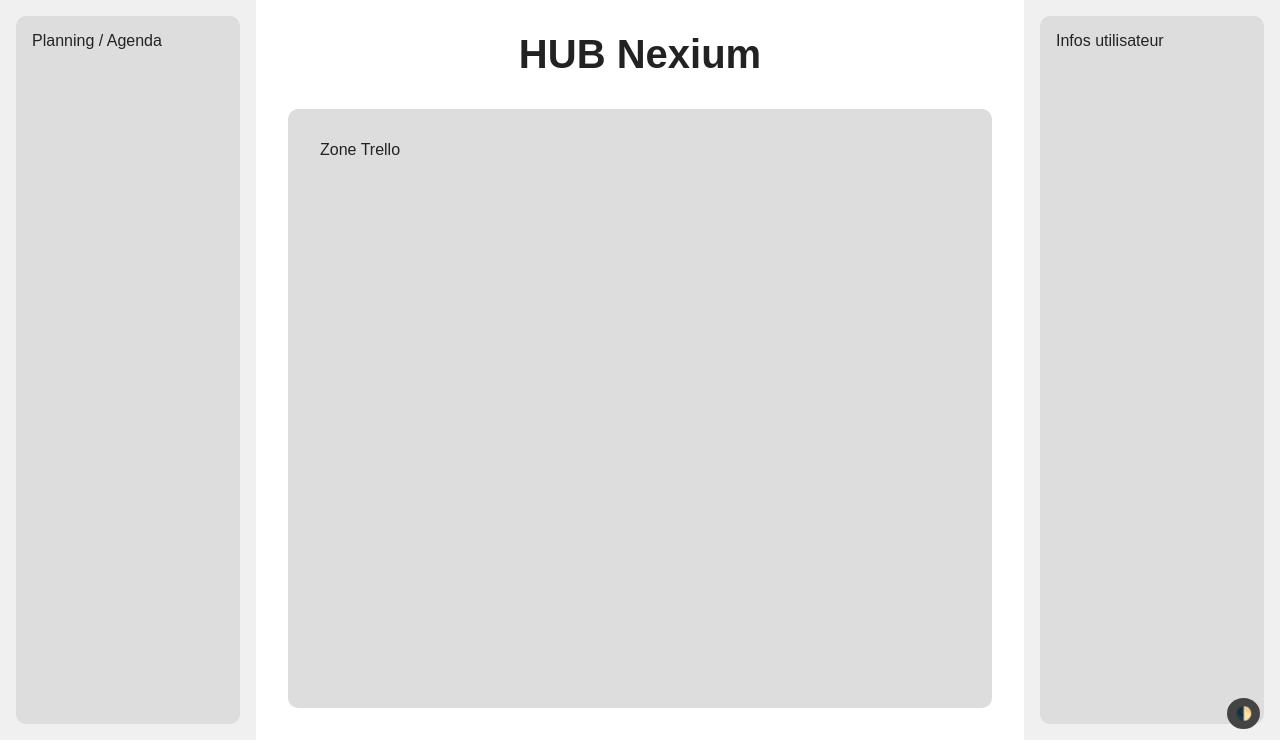
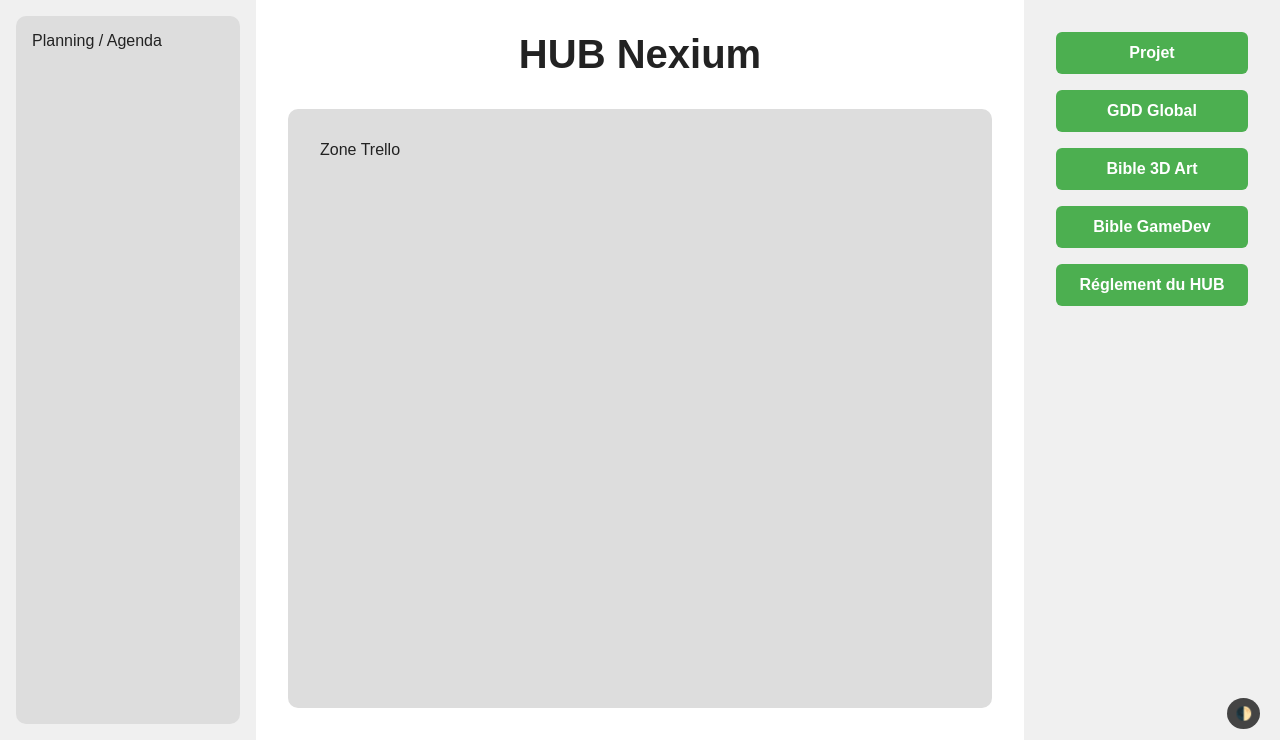
Before and after one commit to M1n-0/gesthub, a Flask app: page / in a window 1280 px wide. Shown: the part 51-800 px from the top of the page. Run offline with Flask 3, Linux system fonts and the light colour scheme; the visitor is signed in with stand-in values (Sample User, id 1).

Commit message:
ajout boutons pour les documents etc

```diff
--- a/web/assets/css/index.css
+++ b/web/assets/css/index.css
@@ -340,3 +340,52 @@
       width: 90%;
     }
   }
+
+  /* Supprimer tous les styles .learn-more et les remplacer par : */
+
+.button-container {
+    display: flex;
+    flex-direction: column;
+    gap: 1rem;
+    padding: 1rem;
+    width: 100%;
+  }
+
+  .simple-btn {
+    width: 100%;
+    padding: 12px 0;
+    border: none;
+    border-radius: 6px;
+    background-color: #4CAF50;
+    color: white;
+    font-weight: bold;
+    cursor: pointer;
+    transition: background-color 0.3s;
+    text-align: center;
+    font-size: 1rem;
+  }
+
+  .simple-btn:hover {
+    background-color: #45a049;
+  }
+
+  .dark .simple-btn {
+    background-color: #282936;
+  }
+
+  .dark .simple-btn:hover {
+    background-color: #1e1e2a;
+  }
+
+  /* Adapter la colonne droite */
+  .right-column {
+    width: 20%;
+    padding: 1rem;
+    background-color: #f0f0f0;
+    display: flex;
+    justify-content: center;
+  }
+
+  .dark .right-column {
+    background-color: #2d2d2d;
+  }
--- a/web/templates/view/index.html
+++ b/web/templates/view/index.html
@@ -76,9 +76,17 @@
     <!-- colonne droite pr partie info user je vais changer ca dans cet emplacement
      je vais metrre des boutons et autres features comme des doc etc ou jsp
      je m en occupe   -->
-    <aside class="right-column">
-      <div class="user-info">Infos utilisateur</div>
-    </aside>
+  <!-- Colonne droite avec boutons simples -->
+<aside class="right-column">
+    <div class="button-container">
+      <button class="simple-btn">Projet</button>
+      <button class="simple-btn">GDD Global</button>
+      <button class="simple-btn">Bible 3D Art</button>
+      <button class="simple-btn">Bible GameDev</button>
+      <button class="simple-btn">Réglement du HUB</button>
+    </div>
+  </aside>
+
   </main>
   <script>
     //  mode dark pour les gens qui ne sortent pas de chez eux voir la lumiere du jours
```
